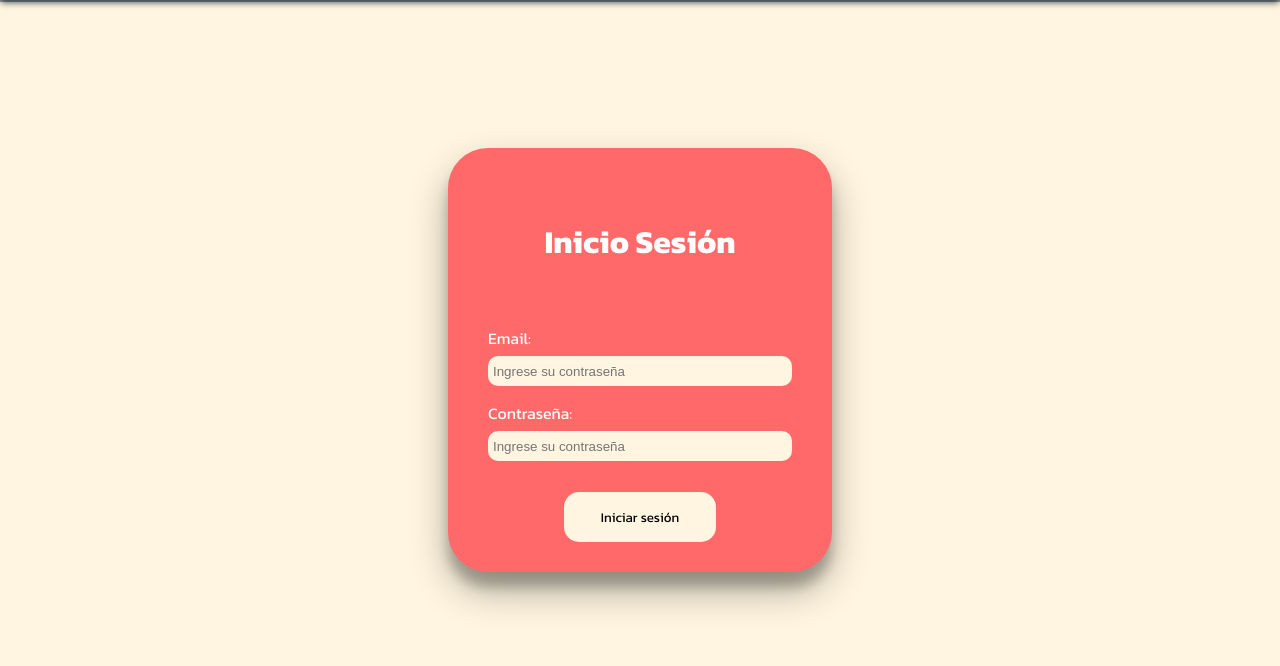
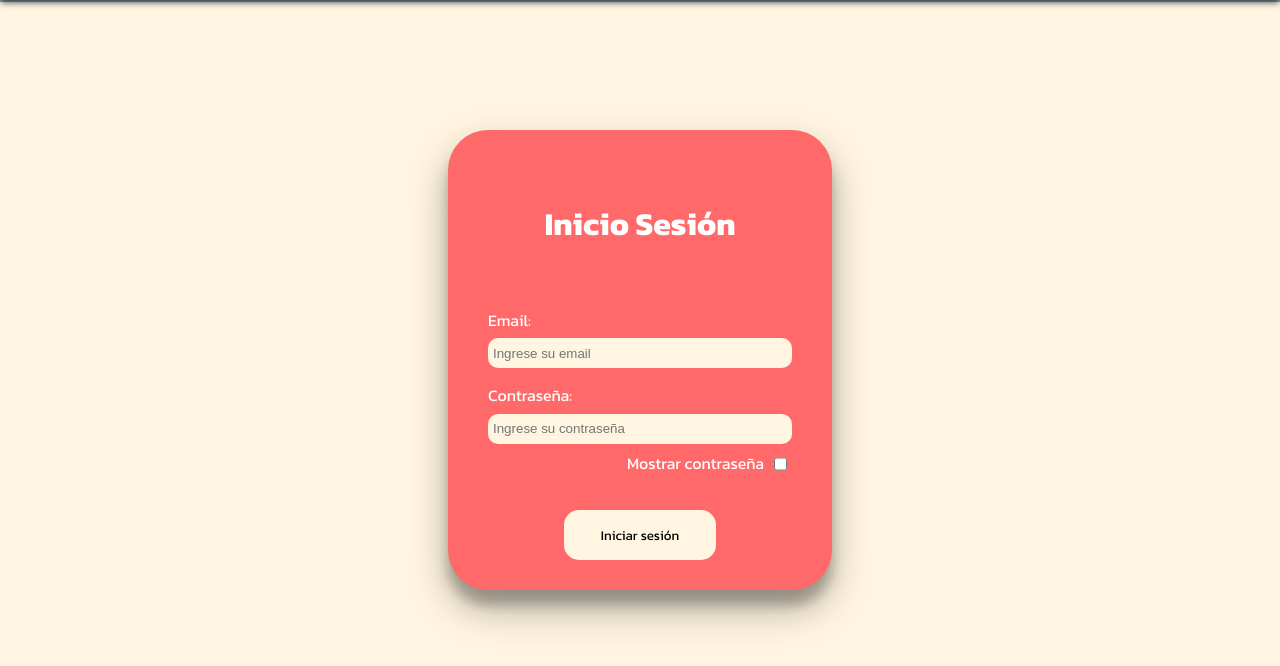
Before and after one commit to nahuelguirao/django_gestor_personal, a Django app: page /iniciar_sesion/ in a window 1280 px wide. Shown: the part 80-746 px from the top of the page. Run offline with Django 4.2, Linux system fonts and the light colour scheme.

Commit message:
Agrego función de mostrar y ocultar contraseña login

```diff
--- a/login/forms.py
+++ b/login/forms.py
@@ -41,7 +41,7 @@ class RegistroForm(UserCreationForm):
         fields = ['first_name','last_name','username','email','password1','password2']
 
 class IncioSesionForm(forms.Form):
-    email = forms.EmailField(widget=forms.EmailInput(attrs={'placeholder' : 'Ingrese su contraseña'}))
+    email = forms.EmailField(widget=forms.EmailInput(attrs={'placeholder' : 'Ingrese su email'}))
     password = forms.CharField(label="Contraseña", widget=forms.PasswordInput(attrs={'placeholder': 'Ingrese su contraseña'}),)
 
     class Meta:
--- /dev/null
+++ b/static/scripts/visibilidadPassword.js
@@ -0,0 +1,14 @@
+// CAMBIA EL TIPO DE INPUT AL CLICKEAR EL CHECKBOX
+
+document.addEventListener("DOMContentLoaded", function() {
+    const checkbox = document.getElementById('input-mostrar-contraseña');
+    const inputContrasena = document.getElementById('id_password');
+
+    checkbox.addEventListener('change', function(){
+        if (checkbox.checked){
+            inputContrasena.type = 'text';
+        } else {
+            inputContrasena.type = 'password';
+        }
+    })
+})
--- a/static/styles/forms-styles.css
+++ b/static/styles/forms-styles.css
@@ -40,6 +40,23 @@ input:focus{
     border: solid 5px #141E46;
 }
 
+#container-mostrar-contraseña{
+    margin-top: -4%;
+    display: flex;
+    justify-content: flex-end;
+    align-items: center;
+    padding-right: 5px;
+}
+
+#container-mostrar-contraseña input{
+    display: inline;
+    width: fit-content;
+    margin-top: 3px;
+}
+
+#container-mostrar-contraseña p{
+    margin-right: 10px;
+}
 
 .form button{
     font-family: 'Kanit', sans-serif;
@@ -73,6 +90,7 @@ input:focus{
 
 @media (max-width: 480px){
     .container-form{width: 80%;}
+    #container-mostrar-contraseña p{font-size: 0.7rem;}
 }
 
 @media (max-width: 360px){
--- a/templates/index.html
+++ b/templates/index.html
@@ -25,6 +25,9 @@
 
     {% block content %}
     {% endblock %}
+
+    {% block script %}
+    {% endblock %}
 </body>
 
 </html>
--- a/templates/paginas/inicio_sesion.html
+++ b/templates/paginas/inicio_sesion.html
@@ -1,4 +1,6 @@
 {% extends 'index.html' %}
+
+{% load static %}
 
 {% block title %}Iniciar Sesión | Taskly{% endblock %}
 
@@ -9,7 +11,18 @@
         <h1>Inicio Sesión</h1>
         <form method="POST" class="form">
             {% csrf_token %}
-            {{ form.as_div }}
+            <div class="campo-form">
+                {{ form.email.label_tag }}
+                {{ form.email }}
+            </div>
+            <div class="campo-form">
+                {{ form.password.label_tag }}
+                {{ form.password }}
+            </div>
+            <div class="campo-form" id="container-mostrar-contraseña">
+                <p>Mostrar contraseña </p>
+                <input type="checkbox" id="input-mostrar-contraseña">
+            </div>
             <button>Iniciar sesión</button>
         </form>
         <h4>{{ error }}</h4>
@@ -17,3 +30,7 @@
 </main>
 
 {% endblock %}
+
+{% block script %}
+<script src="{% static 'scripts/visibilidadPassword.js' %}"></script>
+{% endblock %}
```
Also changed, not shown: db.sqlite3, static/img/icono-visible.png (added).
